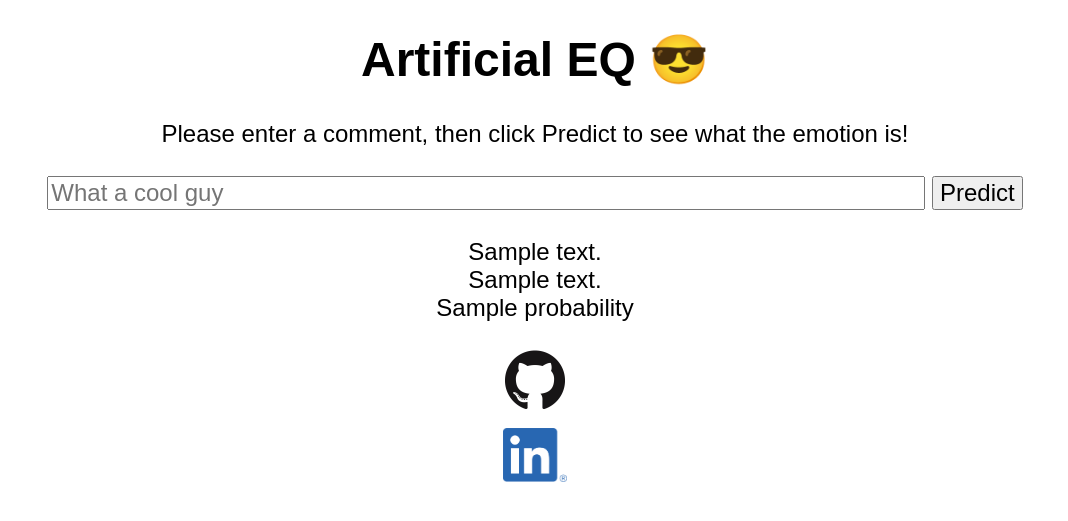
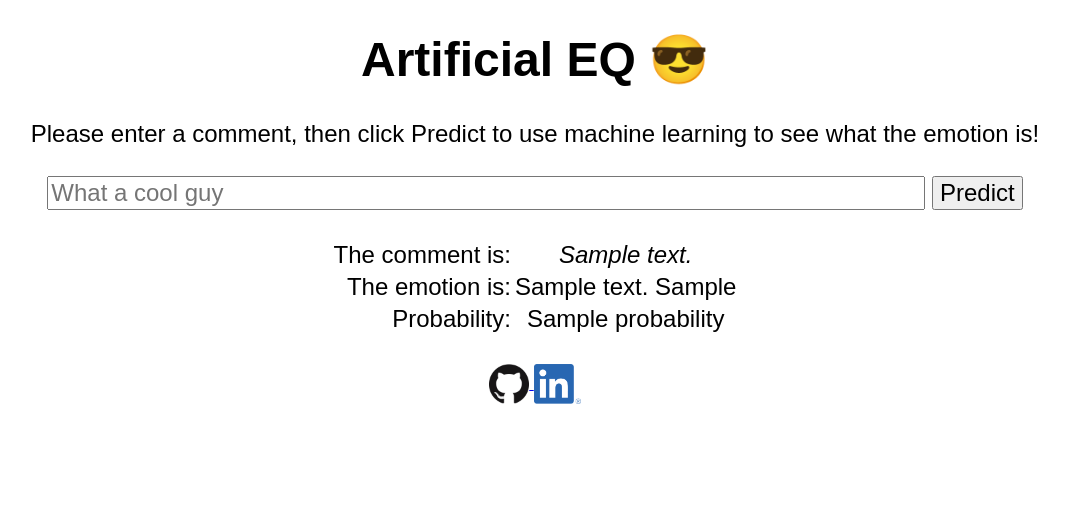
Before and after one commit to rgkalden/artificial_eq, a Flask app: template templates/index.html in a window 1280 px wide. Shown: the top 521 px of the page, without its empty margins (105-1173 px from the left). Run offline with Flask 2, Linux system fonts and the light colour scheme; the template is opened without the code that fills it: most values are stand-ins (such as "Sample title", 1, 10 or a date in 2020).

Commit message:
Update webpage layout, add emoji to prediction

```diff
--- a/app.py
+++ b/app.py
@@ -29,9 +29,14 @@ def predict():
 
     emotion, prob = inference.predict_emotion(model, prepared_comment)
 
-    return render_template('index.html', comment_text='The comment is: {}'.format(request.form['comment']),
-                           prediction_text='The emotion is: {}'.format(emotion),
-                           probability='Probability: {}%'.format(int(round(prob * 100))))
+    # Match emoji to predicted emotion
+    emoji = config.EMOJI_MAP[emotion]
+
+    return render_template('index.html',
+                           emoji_output = emoji,
+                           comment_text=request.form['comment'],
+                           prediction_text=emotion,
+                           probability='{}%'.format(int(round(prob * 100))))
 
 
 if __name__ == "__main__":
--- a/templates/index.html
+++ b/templates/index.html
@@ -21,36 +21,32 @@
 <body>
  <div>
 	<h1>Artificial EQ 😎</h1>
-
-  Please enter a comment, then click Predict to see what the emotion is!
+  Please enter a comment, then click Predict to use machine learning to see what the emotion is!
   <br>
   <br>
     <form action="{{ url_for('predict')}}" method="post">
     	<input type="text" name="comment" placeholder="What a cool guy" required="required" size=60 />
         <button type="submit" >Predict</button>
     </form>
-
   <br>
-  {{ comment_text }}
-  <br>
-  {{ prediction_text }}
-  <br>
-  {{ probability }}
-
+  <table style="margin-left:auto;margin-right:auto;">
+    <tr><td style="text-align:right">The comment is:</td><td><i>{{ comment_text }}</i></td></tr>
+    <tr><td style="text-align:right">The emotion is:</td><td>{{ prediction_text }} {{ emoji_output }}</td></tr>
+    <tr><td style="text-align:right">Probability:</td><td>{{ probability }}</td></tr>
+  </table>
  </div>
 <br>
  <div class="social">
    <!-- Check out the GitHub repository for this project -->
    <a href="https://github.com/rgkalden/artificial_eq">
      <img src="{{url_for('static', filename='GitHub-Mark-120px-plus.png')}}" alt="GitHub repository link"
-          height="60" width="60" style="vertical-align:middle" >
+          height="40" width="40" style="vertical-align:middle" >
    </a>
-   <br>
-   <br>
+
    <!-- Contact me on LinkedIn -->
    <a href="https://www.linkedin.com/in/rgkalden/">
     <img src="{{url_for('static', filename='LI-In-Bug.png')}}" alt="LinkedIn Profile"
-          height="54" width="63.5" style="vertical-align:middle" >
+          height="40" width="47" style="vertical-align:middle" >
   </a>
  </div>
 
```
Also changed, not shown: config.py (+32 -0 lines).
